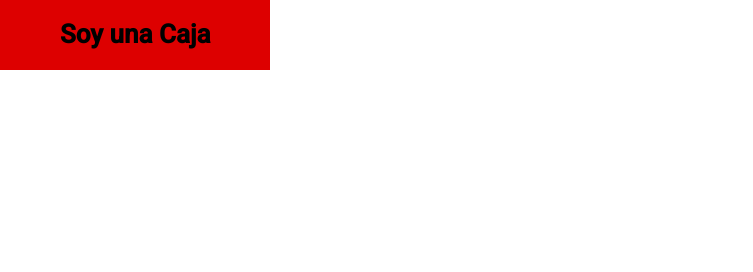
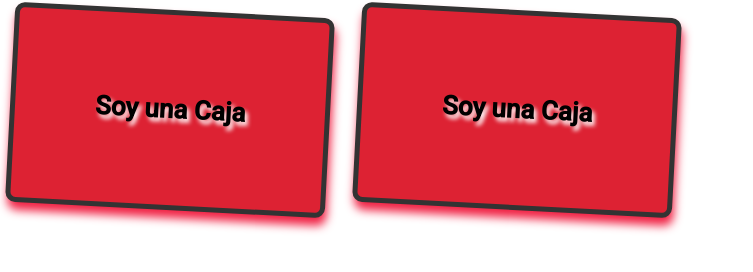
Before and after one commit to Azteck-Dev/Css_curse, a plain HTML site: page Box/index.html in a window 1280 px wide. Shown: the whole page, without its empty margins (0-753 px from the left). Drawn offline with Linux system fonts and the light colour scheme.

Commit message:
Box propierties

```diff
--- a/Box/index.html
+++ b/Box/index.html
@@ -9,6 +9,6 @@
 </head>
 <body>
     <h2>Soy una Caja</h2>
-
+    <h2>Soy una Caja</h2>
 </body>
 </html>
--- a/Box/normal.css
+++ b/Box/normal.css
@@ -20,10 +20,38 @@ En los elementos en linea ciertas propiedades no se aplican por ejemplo
  */
 h2{
     /* display: inline; La caja es determinada por el contenido */
-    background-color:#d00;
+    background-color:#d23;
     display: inline-block;
     /*
-    Padding: top  rigth bottom left
+    El pading es la distancia que hay entre a caja y el contenido
+        Padding: top  rigth bottom left
     */
-    padding: 20px 60px ;
+    padding: 80px;
+    box-sizing: border-box;
+    text-align: center;
+    /*
+    Margin estable esl espaceado entre las cajas
+        margin: top rigth bottom left
+    */
+    margin: 10px;
+    border-radius: 10px;
+    /* border: tamanio estilo color */
+    border: 5px solid #333;
+    /* box-shadow: rigth down blur border color; */
+    box-shadow: 2px 8px 10px 0 #F12345;
+    text-shadow: 3px 4px 4px #fff; /* aqui no lleba borde*/
+    /*
+    Rotate
+        positivo rota a la derecha
+        negativo gita a la izquierda
+     */
+    transform: rotate(3deg);
 }
+
+/* Box model
+Propiedades:
+    -content: line-heigt
+    -padding: padding
+    -border:  border
+    -margin:  margin
+*/
```
